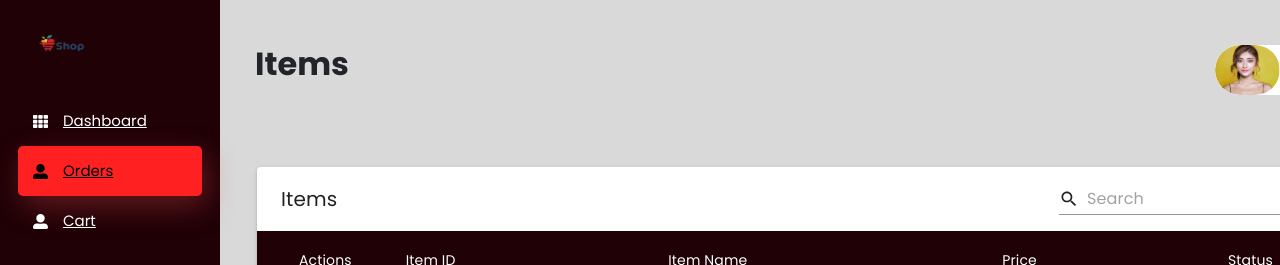
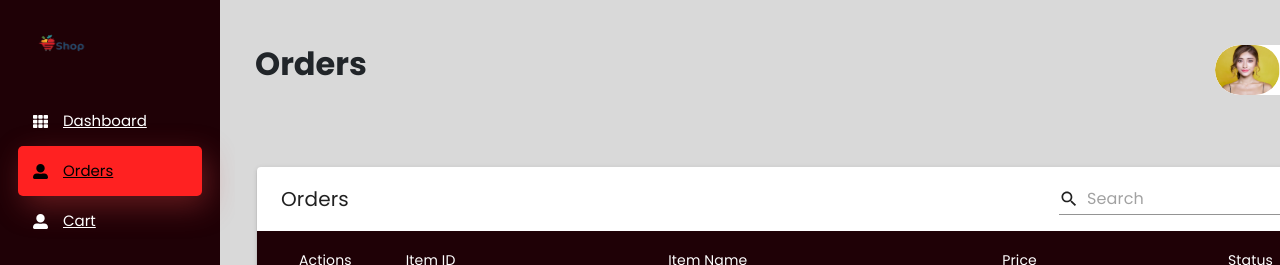
Before and after one commit to Thashmi-nil/cssd-ecommerce, a React (Create React App) app in the folder cssd-ecommerce-app-frontend/: page /Corders in a window 1280 px wide. Shown: the top 265 px of the page. Built offline with nearby package versions, Linux system fonts and the light colour scheme; no server answers; sample sign-in values are in the browser's storage.

Commit message:
changes in orders

```diff
--- a/cssd-ecommerce-app-frontend/src/components/Pages/Customer/cus_orders/Orders.jsx
+++ b/cssd-ecommerce-app-frontend/src/components/Pages/Customer/cus_orders/Orders.jsx
@@ -68,11 +68,11 @@
         <div className='main-container'>
             <SidebarS />
             <div className='body-container'>
-                <HeaderS title="Items" />
+                <HeaderS title="Orders" />
                 <div className="content-container items">
                     <div className="orders-table-container">
                         <MaterialTable
-                            title="Items"
+                            title="Orders"
                             columns={[
                                 { title: "Item ID", field: "ItemID" },
                                 { title: "Item Name", field: "ItemName" },
```
